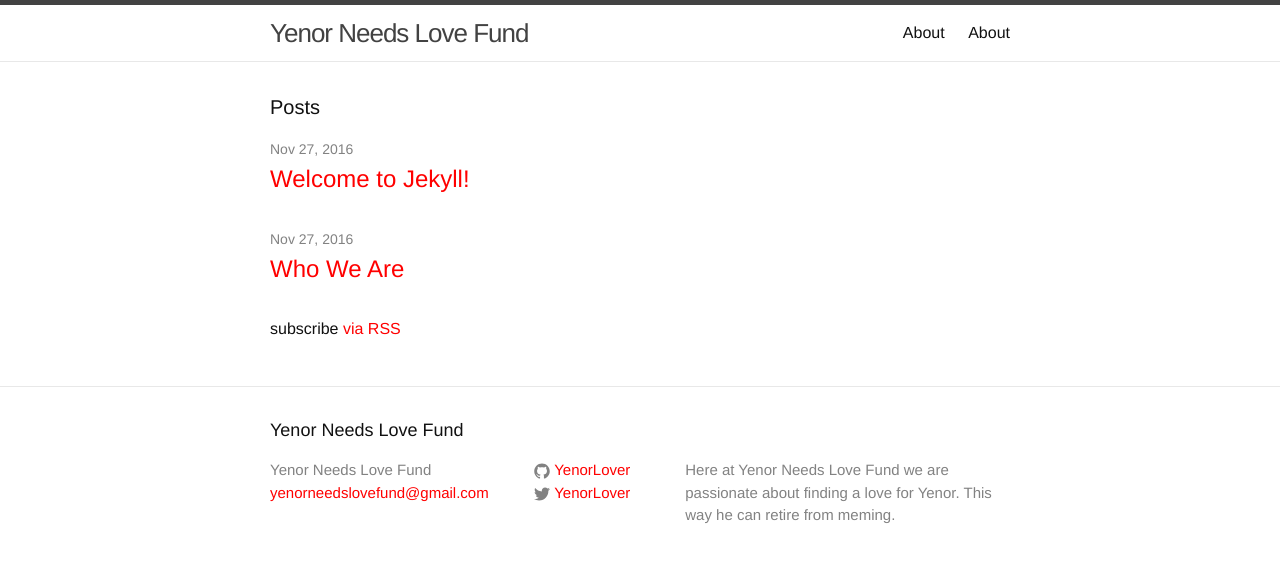
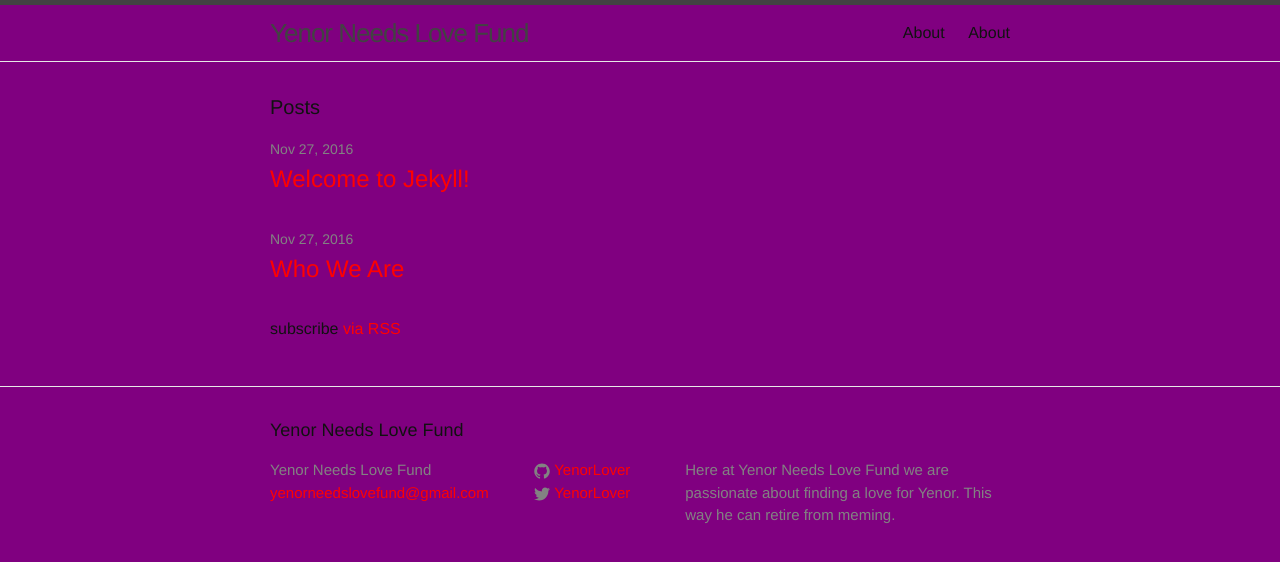
Before and after one commit to killbotryan/killbotryan.github.io, a Jekyll site: the page built from index.html, in a window 1280 px wide. Shown: the top 562 px of the page. Built offline with Jekyll 4.4.1, drawn with Linux system fonts in a browser that asks for light colours.

Commit message:
Update main.scss

```diff
--- a/css/main.scss
+++ b/css/main.scss
@@ -15,7 +15,7 @@ $base-line-height: 1.5;
 $spacing-unit:     30px;
 
 $text-color:       #111;
-$background-color: #ffffff;
+$background-color: purple;
 $brand-color:      red;
 
 $grey-color:       #828282;
```
